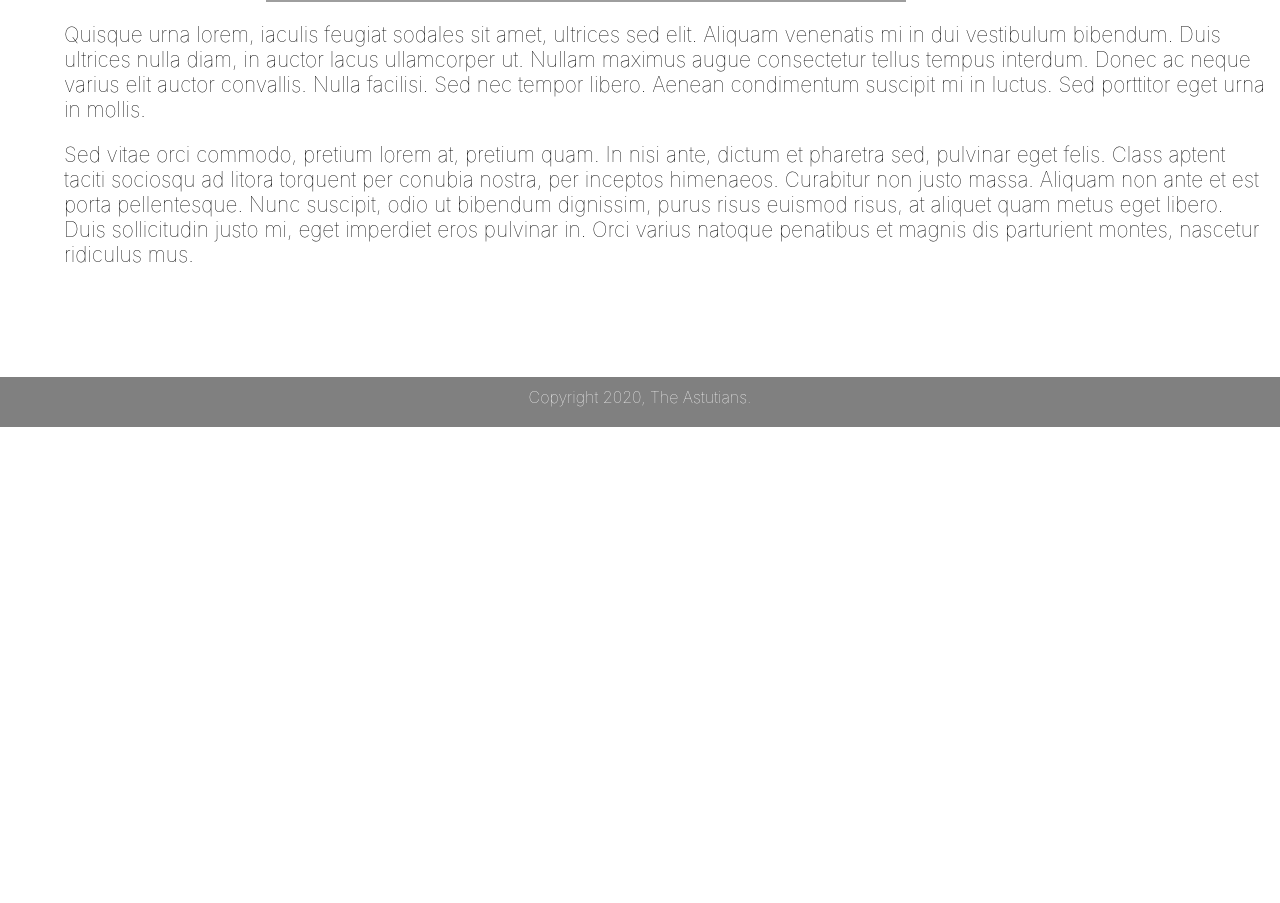
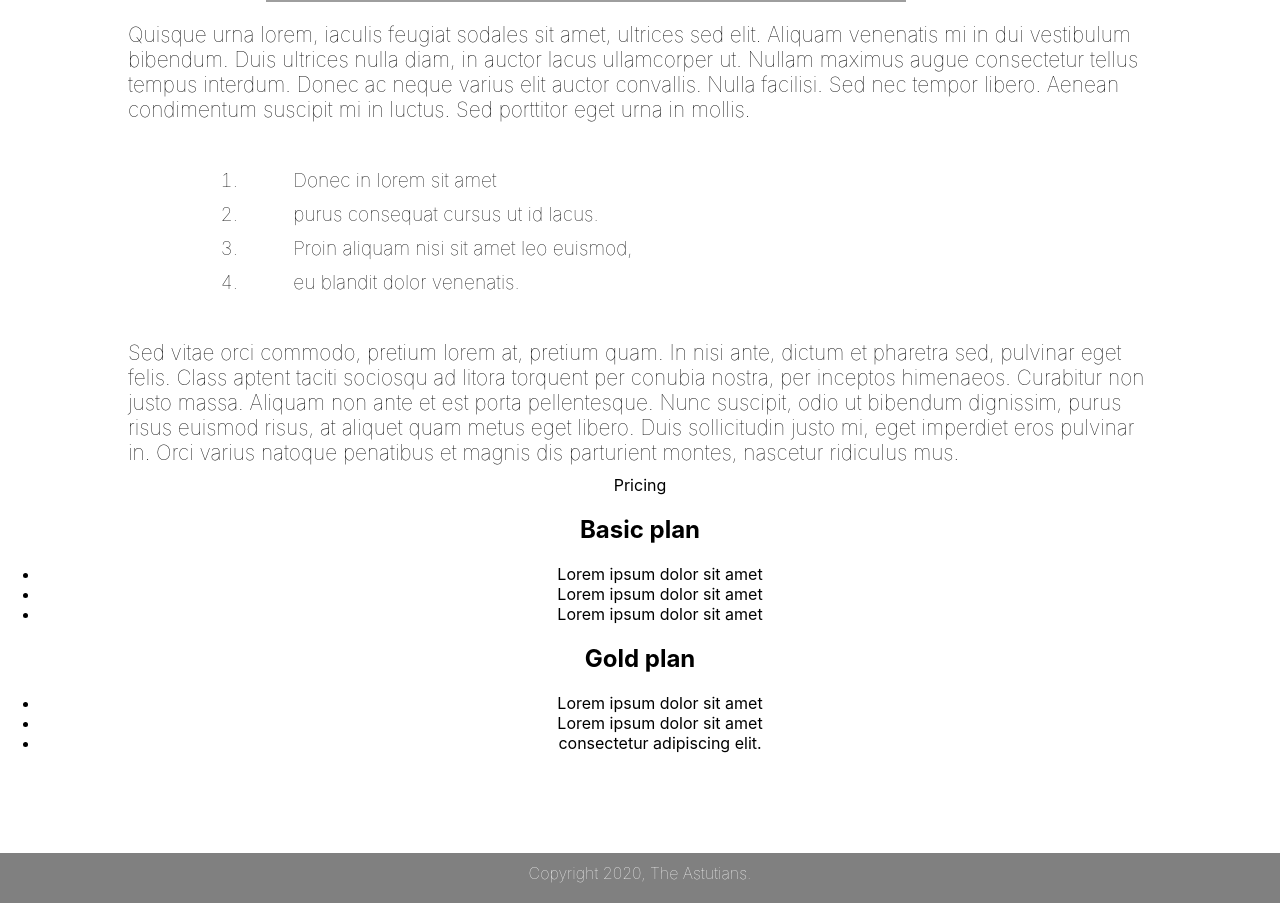
Before and after one commit to TheAstutian/wese90, a React (Create React App) app: page /warehouse in a window 1280 px wide. Shown: the part 940-1843 px from the top of the page. Before the commit the page ends 1367 px from the top, so only its background shows below. Built offline with nearby package versions, Linux system fonts and the light colour scheme; grey boxes are pictures that could not be loaded; the HTML template or start-up script is replaced by a standard one.

Commit message:
adding content and styling to warehouse page

```diff
--- a/src/pages/warehouse/warehouse.component.jsx
+++ b/src/pages/warehouse/warehouse.component.jsx
@@ -7,11 +7,39 @@ const WareHouse = () => (
         <h1>World class Warehousing</h1>
         <div className='warehouse-content'>
 
-        <span>Lorem ipsum dolor sit amet, consectetur adipiscing elit. Sed nisi purus, placerat non metus sed, convallis viverra neque. </span>
-        <span>Donec in lorem sit amet purus consequat cursus ut id lacus. Proin aliquam nisi sit amet leo euismod, eu blandit dolor venenatis. Proin ipsum risus, interdum quis ipsum eu, dignissim molestie lectus. Mauris vel accumsan tellus, ac maximus est. Donec vel lacus consectetur urna porta semper vel at nulla. Curabitur facilisis commodo diam id laoreet. Integer rhoncus tincidunt elit, in luctus ex fringilla in. Phasellus blandit, augue at convallis cursus, nulla arcu posuere nulla, ut consequat eros massa ut sapien. Mauris mollis, sapien ac finibus finibus, mauris leo luctus elit, id rutrum sapien ligula condimentum risus. Aliquam ligula urna, iaculis id dapibus ac, tristique condimentum nisi. Quisque auctor sem erat, at fringilla ex vehicula ut.</span>
+        <span>Sed nisi purus, placerat non metus sed, convallis viverra neque. </span>
+        <span>Proin ipsum risus, interdum quis ipsum eu, dignissim molestie lectus. Mauris vel accumsan tellus, ac maximus est. Donec vel lacus consectetur urna porta semper vel at nulla. Curabitur facilisis commodo diam id laoreet. Integer rhoncus tincidunt elit, in luctus ex fringilla in. Phasellus blandit, augue at convallis cursus, nulla arcu posuere nulla, ut consequat eros massa ut sapien. Mauris mollis, sapien ac finibus finibus, mauris leo luctus elit, id rutrum sapien ligula condimentum risus. Aliquam ligula urna, iaculis id dapibus ac, tristique condimentum nisi. Quisque auctor sem erat, at fringilla ex vehicula ut.</span>
         <img src='https://images.unsplash.com/photo-1590247813693-5541d1c609fd' />
         <span>Quisque urna lorem, iaculis feugiat sodales sit amet, ultrices sed elit. Aliquam venenatis mi in dui vestibulum bibendum. Duis ultrices nulla diam, in auctor lacus ullamcorper ut. Nullam maximus augue consectetur tellus tempus interdum. Donec ac neque varius elit auctor convallis. Nulla facilisi. Sed nec tempor libero. Aenean condimentum suscipit mi in luctus. Sed porttitor eget urna in mollis.</span>
+        <div className='bullets'>
+        <ol>
+                <li>Donec in lorem sit amet </li>
+                <li>purus consequat cursus ut id lacus. </li>
+                <li>Proin aliquam nisi sit amet leo euismod, </li>
+                <li>eu blandit dolor venenatis. </li>
+            </ol>
+        </div>
         <span>Sed vitae orci commodo, pretium lorem at, pretium quam. In nisi ante, dictum et pharetra sed, pulvinar eget felis. Class aptent taciti sociosqu ad litora torquent per conubia nostra, per inceptos himenaeos. Curabitur non justo massa. Aliquam non ante et est porta pellentesque. Nunc suscipit, odio ut bibendum dignissim, purus risus euismod risus, at aliquet quam metus eget libero. Duis sollicitudin justo mi, eget imperdiet eros pulvinar in. Orci varius natoque penatibus et magnis dis parturient montes, nascetur ridiculus mus.</span>
+        </div>
+        <div className='pricing'>
+            <span> Pricing</span>
+            <div className='basic'>
+                <h2>Basic plan</h2>
+                <ul>
+                    <li>Lorem ipsum dolor sit amet</li>
+                    <li>Lorem ipsum dolor sit amet</li>
+                    <li>Lorem ipsum dolor sit amet</li>
+                </ul>
+            </div>
+            <div className='gold'>
+                <h2>Gold plan</h2>
+                <ul>
+                <li>Lorem ipsum dolor sit amet</li>
+                <li>Lorem ipsum dolor sit amet</li>
+                <li> consectetur adipiscing elit. </li>
+                </ul>
+            </div>
+
         </div>
         <Footer />
     </div>
--- a/src/pages/warehouse/warehouse.style.scss
+++ b/src/pages/warehouse/warehouse.style.scss
@@ -14,7 +14,8 @@
         span{
             font-weight: lighter;
             margin: 10px;
-            margin-left: 5%;
+            margin-left: 10%;
+            margin-right: 10%;
             display: flex;
             text-align: left;
             font-size: 1.3em;
@@ -25,5 +26,30 @@
             padding-left: 20%;
             margin: 10px;
         }
+        .bullets{
+
+            margin-left: 10%;
+            padding-top: 20px;
+            padding-bottom: 20px;
+
+            ol{
+
+                padding-left: 10%;
+                padding-right: 10%;
+
+
+                li{
+                    font-weight: lighter;
+                    font-size: 1.2em;
+                    margin-bottom: 10px;
+                    text-align: left;
+                    text-indent: 50px;
+
+
+                }
+            }
+
+        }
+
     }
 }
```
